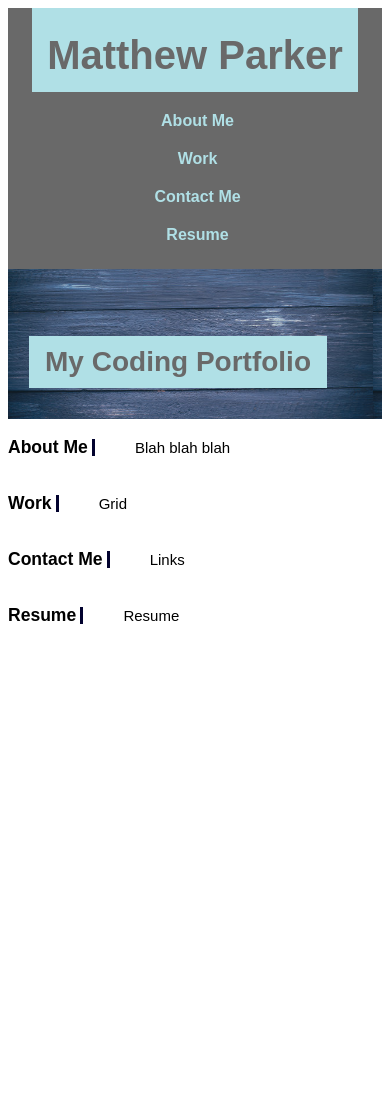
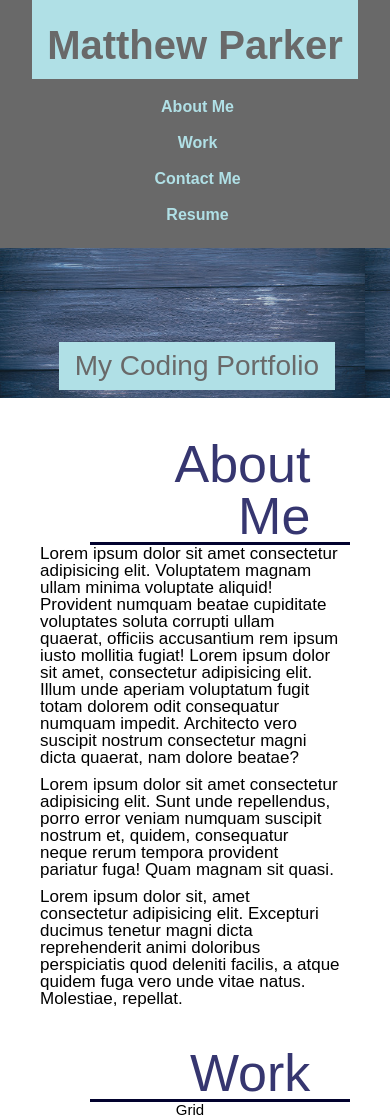
Before and after one commit to mattyp1007/MatthewParker-Portfolio, a plain HTML site: page index.html in a window 390 px wide. Shown: the top 1120 px of the page. Before the commit the page ends 844 px from the top, so only its background shows below. Drawn offline with Linux system fonts and the light colour scheme.

Commit message:
still fixing responsive layout of main section; added reset css file

```diff
--- /dev/null
+++ b/assets/css/reset.css
@@ -0,0 +1,43 @@
+html, body, div, span, applet, object, iframe,
+h1, h2, h3, h4, h5, h6, p, blockquote, pre,
+a, abbr, acronym, address, big, cite, code,
+del, dfn, em, img, ins, kbd, q, s, samp,
+small, strike, strong, sub, sup, tt, var,
+b, u, i, center,
+dl, dt, dd, ol, ul, li,
+fieldset, form, label, legend,
+table, caption, tbody, tfoot, thead, tr, th, td,
+article, aside, canvas, details, embed,
+figure, figcaption, footer, header, hgroup,
+menu, nav, output, ruby, section, summary,
+time, mark, audio, video {
+	margin: 0;
+	padding: 0;
+	border: 0;
+	font-size: 100%;
+	font: inherit;
+	vertical-align: baseline;
+}
+/* HTML5 display-role reset for older browsers */
+article, aside, details, figcaption, figure,
+footer, header, hgroup, menu, nav, section {
+	display: block;
+}
+body {
+	line-height: 1;
+}
+ol, ul {
+	list-style: none;
+}
+blockquote, q {
+	quotes: none;
+}
+blockquote:before, blockquote:after,
+q:before, q:after {
+	content: '';
+	content: none;
+}
+table {
+	border-collapse: collapse;
+	border-spacing: 0;
+}
--- a/assets/css/style.css
+++ b/assets/css/style.css
@@ -14,6 +14,12 @@ header {
     color: whitesmoke;
     background-color: dimgray;
 }
+
+p {
+    font-size: 1.7rem;
+    margin-bottom: 1rem;
+}
+
 .name {
     margin: 2rem 0rem;
     display: flex;
@@ -54,6 +60,7 @@ nav a {
     height: 25rem;
     background-image: url('../images/subheader2.png');
     width: 100%;
+    margin-bottom: 4rem;
     background-size: contain;
     background-position: left;
     position: relative;
@@ -72,19 +79,41 @@ nav a {
 
 /*********************************************************/
 main {
+    display: flex;
+    flex-direction: column;
     font-size: 1.5rem;
+    /* margin-left: 10rem; */
+
 }
 
-main section div {
-    display: inline-block;
+
+section  {
+    display: flex;
+    flex-direction: row;
+    justify-content: center;
+    align-items: stretch;
+    margin-bottom: 3rem;
 
 
+}
+.title {
+    /* flex: 1 1 auto; */
+    border-right: 3px solid rgb(2, 2, 46);
+    padding-right: 4rem;
+    margin-left: 13%;
+    width: 22rem;
+    /* max-width: 22.2rem; */
+    font-size: 5.2rem;
+    color: rgb(54, 54, 112);
+    text-align: right;
 }
 
 section .content {
     padding-left: 4rem;
     margin-right: 5rem;
-    border-left: 3px solid rgb(2, 2, 46);
+    /* width: 60%; */
+    /* flex: 0 1 auto; */
+
 }
 
 /*********************************************************/
@@ -111,4 +140,22 @@ section .content {
     .subheader {
         height: 15rem;
     }
+
+    section {
+        flex-direction: column;
+        align-items: center;
+
+    }
+
+    .title {
+        border-right: none;
+        border-bottom: 3px solid rgb(2, 2, 46);
+
+    }
 }
+
+/* @media screen and (max-width: 1072px) {
+    main {
+        margin-left: 1rem;
+    }
+} */
--- a/index.html
+++ b/index.html
@@ -25,35 +25,32 @@
 
     <main>
         <section id="aboutme">
-            <div class="title">
-                <h3>About Me</h3>
-            </div>
+            <h3 class="title">About Me</h3>
             <div class="content">
-                Blah blah blah
+                <p>
+                    Lorem ipsum dolor sit amet consectetur adipisicing elit. Voluptatem magnam ullam minima voluptate aliquid! Provident numquam beatae cupiditate voluptates soluta corrupti ullam quaerat, officiis accusantium rem ipsum iusto mollitia fugiat! Lorem ipsum dolor sit amet, consectetur adipisicing elit.
+                    Illum unde aperiam voluptatum fugit totam dolorem odit consequatur numquam impedit. Architecto vero suscipit nostrum consectetur magni dicta quaerat, nam dolore beatae?
+                </p>
+                <p>Lorem ipsum dolor sit amet consectetur adipisicing elit. Sunt unde repellendus, porro error veniam numquam suscipit nostrum et, quidem, consequatur neque rerum tempora provident pariatur fuga! Quam magnam sit quasi.</p>
+                <p>Lorem ipsum dolor sit, amet consectetur adipisicing elit. Excepturi ducimus tenetur magni dicta reprehenderit animi doloribus perspiciatis quod deleniti facilis, a atque quidem fuga vero unde vitae natus. Molestiae, repellat.</p>
             </div>
         </section>
         <section id="work">
-            <div class="title">
-                <h3>Work</h3>
-            </div>
+            <h3 class="title">Work</h3>
             <div class="content">
                 <!-- TODO: make grid -->
                 Grid
             </div>
         </section>
         <section id="contactme">
-            <div class="title">
-                <h3>Contact Me</h3>
-            </div>
+            <h3 class="title">Contact Me</h3>
             <div class="content">
                 <!-- TODO: make contact links in a row -->
                 Links
             </div>
         </section>
         <section id="resume">
-            <div class="title">
-                <h3>Resume</h3>
-            </div>
+            <h3 class="title">Resume</h3>
             <div class="content">
                 <!-- TODO: insert resume??? -->
                 Resume
```
